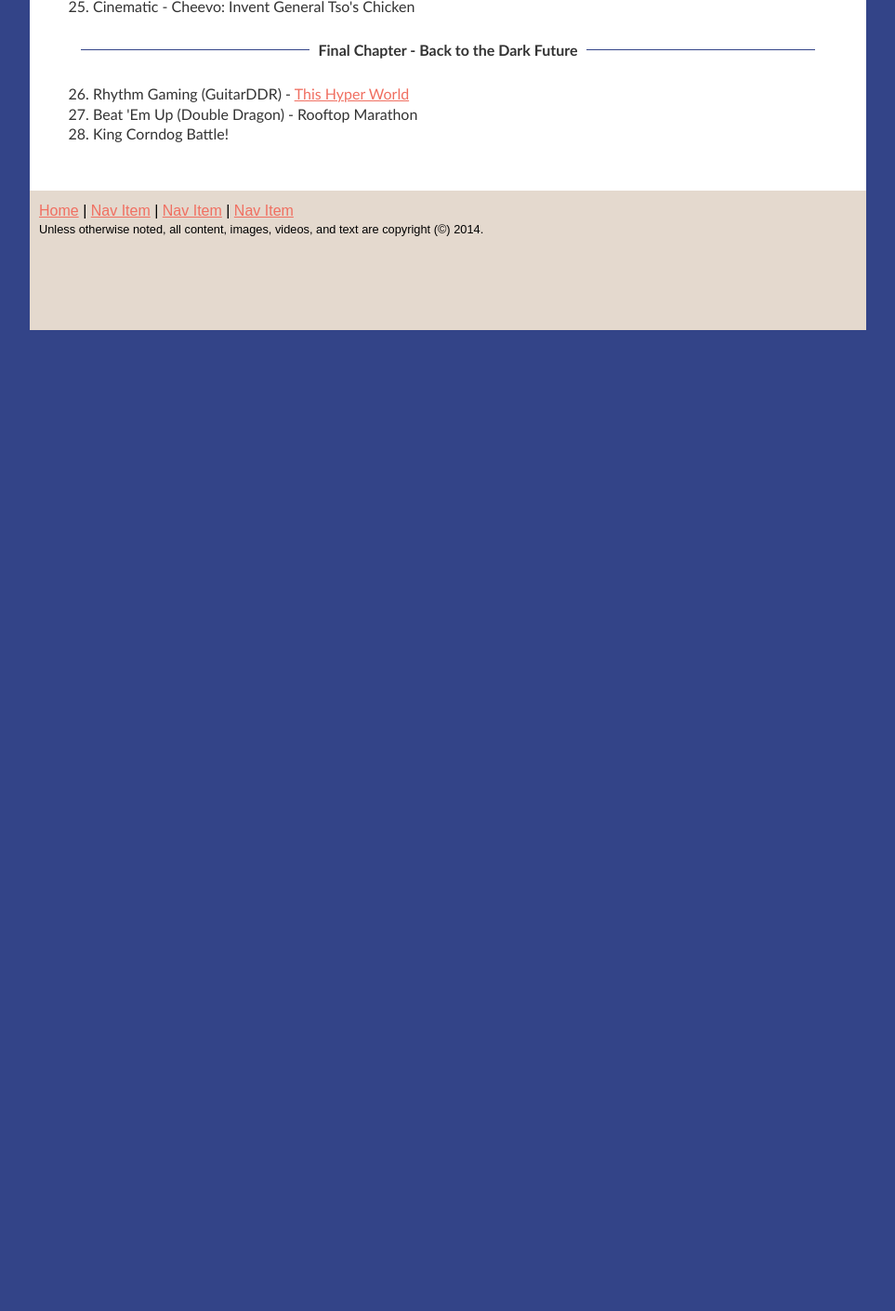
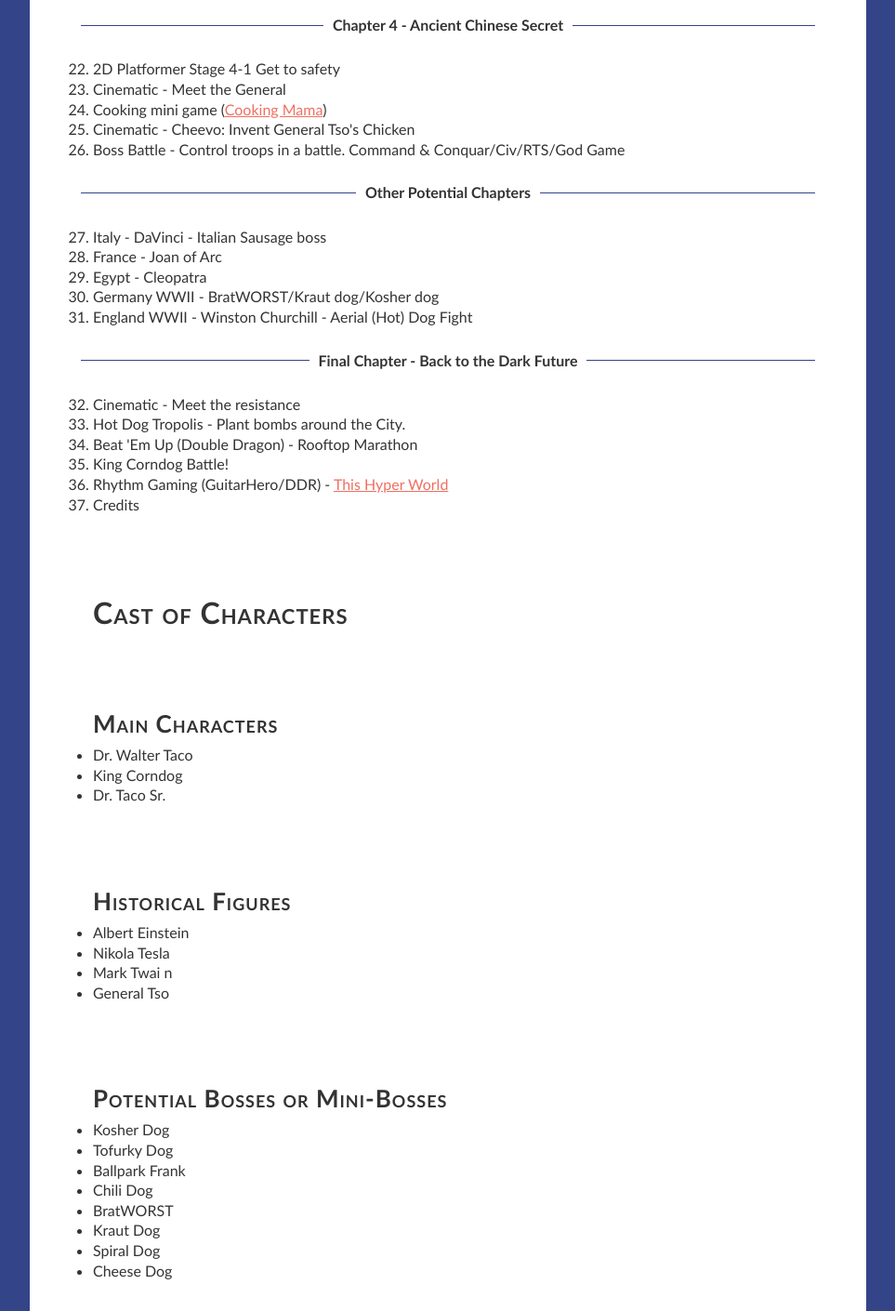
Before and after one commit to TheJaredWilcurt/DrTaco, a plain HTML site: page outline.htm in a window 1280 px wide. Shown: the part 1150-2560 px from the top of the page at 93% size, without its empty margins (158-1121 px from the left). Before the commit the page ends 1505 px from the top, so only its background shows below. Drawn offline with nearby package versions, Linux system fonts and the light colour scheme.

Commit message:
Outline Update 3
Basic outline and cast complete. First draft anyway.

```diff
--- a/_sass/_meyer.sass
+++ b/_sass/_meyer.sass
@@ -34,8 +34,8 @@ footer, header, hgroup, menu, nav, section
 body
   line-height: 1
 
-ol, ul
-  list-style: none
+//ol, ul
+//  list-style: none
 
 blockquote, q
   quotes: none
--- a/outline.htm
+++ b/outline.htm
@@ -75,6 +75,8 @@
         </ul> <!-- end breadcrumbs -->
         <br /><br />
 
+        <h1>Outline</h1>
+
         <ol id="outline">
 
           <li>Title Screen</li>
@@ -132,18 +134,61 @@
           <li>Cinematic - Meet the General</li>
           <li>Cooking mini game (<a href="http://www.youtube.com/watch?v=-CaHPMPckcE&t=30s">Cooking Mama</a>)</li>
           <li>Cinematic - Cheevo: Invent General Tso's Chicken</li>
+          <li>Boss Battle - Control troops in a battle. Command & Conquar/Civ/RTS/God Game</li>
 
+          <fieldset class="title">
+            <legend>Other Potential Chapters</legend>
+          </fieldset>
+
+          <li>Italy - DaVinci - Italian Sausage boss</li>
+          <li>France - Joan of Arc</li>
+          <li>Egypt - Cleopatra</li>
+          <li>Germany WWII - BratWORST/Kraut dog/Kosher dog</li>
+          <li>England WWII - Winston Churchill - Aerial (Hot) Dog Fight</li>
 
           <fieldset class="title">
             <legend>Final Chapter - Back to the Dark Future</legend>
           </fieldset>
 
-          <li>Rhythm Gaming (GuitarDDR) - <a href="http://www.youtube.com/watch?v=aqkvWE42KMY">This Hyper World</a></li>
+          <li>Cinematic - Meet the resistance</li>
+          <li>Hot Dog Tropolis - Plant bombs around the City.</li>
           <li>Beat 'Em Up (Double Dragon) - Rooftop Marathon</li>
           <li>King Corndog Battle!</li>
+          <li>Rhythm Gaming (GuitarHero/DDR) - <a href="http://www.youtube.com/watch?v=aqkvWE42KMY">This Hyper World</a></li>
+          <li>Credits</li>
+        </ol>
 
 
-        </ol>
+
+
+        <h1>Cast of Characters</h1>
+
+        <h3>Main Characters</h3>
+        <ul>
+          <li>Dr. Walter Taco</li>
+          <li>King Corndog</li>
+          <li>Dr. Taco Sr.</li>
+        </ul>
+
+        <h3>Historical Figures</h3>
+        <ul>
+          <li>Albert Einstein</li>
+          <li>Nikola Tesla</li>
+          <li>Mark Twai n</li>
+          <li>General Tso</li>
+        </ul>
+
+        <h3>Potential Bosses or Mini-Bosses</h3>
+        <ul>
+          <li>Kosher Dog</li>
+          <li>Tofurky Dog</li>
+          <li>Ballpark Frank</li>
+          <li>Chili Dog</li>
+          <li>BratWORST</li>
+          <li>Kraut Dog</li>
+          <li>Spiral Dog</li>
+          <li>Cheese Dog</li>
+        </ul>
 
       </div> <!-- end MainContent -->
 
```
Also changed, not shown: _style/style.css.
